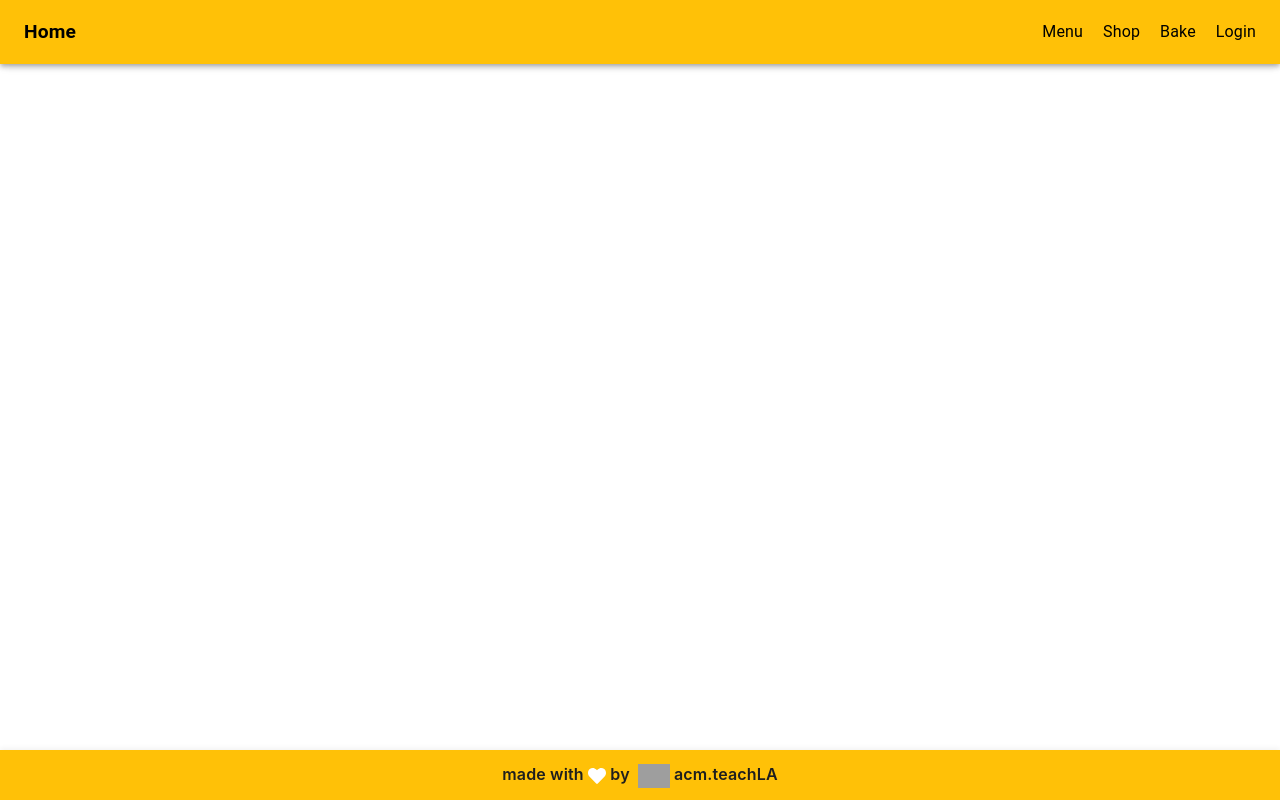
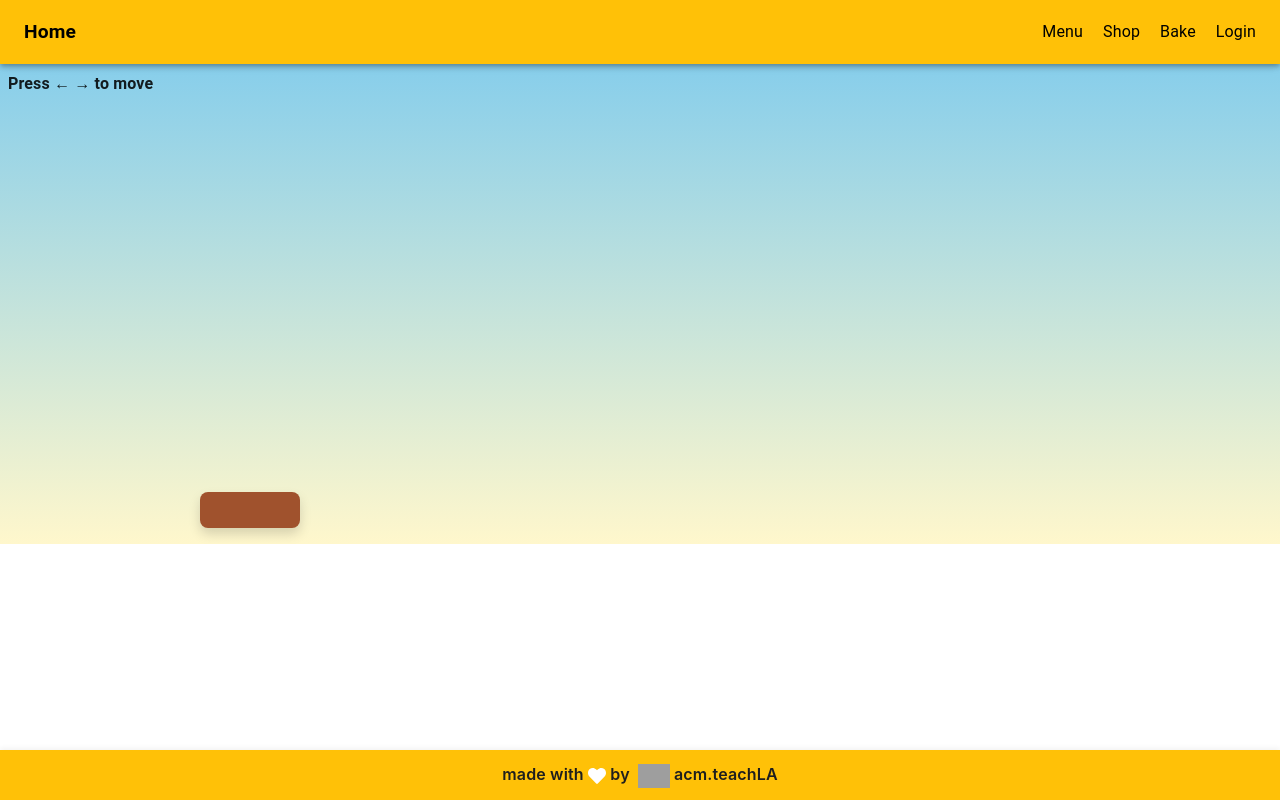
Before and after one commit to uclaacm/cookie-jar, a React (Vite) app: page /stage3 in a window 1280 px wide. Built offline with nearby package versions, Linux system fonts and the light colour scheme; grey boxes are pictures that could not be loaded.

Commit message:
Added basket movement mechanics

```diff
--- a/package.json
+++ b/package.json
@@ -36,7 +36,7 @@
     "eslint": "^8.57.0",
     "eslint-plugin-react-hooks": "^4.6.0",
     "eslint-plugin-react-refresh": "^0.4.6",
-    "sass": "^1.80.3",
+    "sass": "^1.93.2",
     "typescript": "^5.2.2",
     "vite": "^7.1.10"
   }
--- a/src/App.tsx
+++ b/src/App.tsx
@@ -10,6 +10,8 @@ import Login from './components/Login'; // Import Login
 import SignUp from './components/SignUp'; // Import SignUp
 import Stage1 from "./components/stages/Stage1"; // Import Stage1
 import Stage2 from "./components/stages/Stage2"; // Import Stage2
+import Stage3 from "./components/stages/Stage3"; // Import Stage3
+
 import "./styles/App.scss";
 
 
@@ -23,6 +25,7 @@ const App: React.FC = () => {
         <Route path="/bake" element={<Bake />} />
         <Route path="/stage1" element={<Stage1 />} />
         <Route path="/stage2" element={<Stage2 />} />
+        <Route path="/stage3" element={<Stage3 />} />
         <Route path="/login" element={<Login />} />
         <Route path="/signup" element={<SignUp />} />
       </Routes>
--- a/src/components/stages/Stage3.tsx
+++ b/src/components/stages/Stage3.tsx
@@ -2,15 +2,37 @@
 import React from "react";
 import { Link } from "react-router-dom";
 import { ArrowLeft } from "lucide-react";
+import { useState, useEffect } from "react";
+import "../../styles/Stage3.scss";
 
 
-const Stage3: React.FC = () =>{
 
-    return(
-        <div className = "stage-3-container">
-            <h1>First Party vs Third Party Cookies</h1>
+export default function Basket() {
+    const [basketX, setBasketX] = useState(200);
+    const basketWidth = 100;
 
+    //Basket Movement
+    useEffect(() => {
+        const handleKeyDown = (e:KeyboardEvent) =>{
+        if(e.key ==="ArrowLeft"){
+            setBasketX((x) => Math.max(0,x-30));
+        }
+        else if (e.key==="ArrowRight"){
+            setBasketX((x) => Math.min(window.innerWidth-basketWidth, x+30))
+        }
+    };
+    window.addEventListener("keydown", handleKeyDown);
+    return () =>window.removeEventListener("keydown", handleKeyDown);
+    }, []);
+
+    return (
+        <div className = "gameArea">
+          <div className = "instructions">Press ← → to move</div>
+
+          {/* basket (positioned absolutely using inline styles for clarity) */}
+          <div className = "basket"
+            style={{ left: basketX, width: basketWidth,}}
+          />
         </div>
-
-    )
-}
+      );
+    }
--- /dev/null
+++ b/src/styles/Stage3.scss
@@ -0,0 +1,23 @@
+.gameArea {
+    position: relative;
+    width: 100vw;
+    height: 60vh;
+    background: linear-gradient(#87ceeb, #fff7cc);
+    overflow: hidden;
+
+.instructions {
+    position: absolute;
+    top: 8px;
+    left: 8px;
+    font-weight: 600;
+  }
+.basket {
+    position: absolute;
+    bottom: 16px;
+    height: 36px;
+    background: sienna;
+    border-radius: 8px;
+    box-shadow: 0 6px 12px rgba(0,0,0,0.15);
+    transition: left 0.1s ease;
+  }
+}
```
Also changed, not shown: 1 other file (tests, documents, lock files or other folders).
